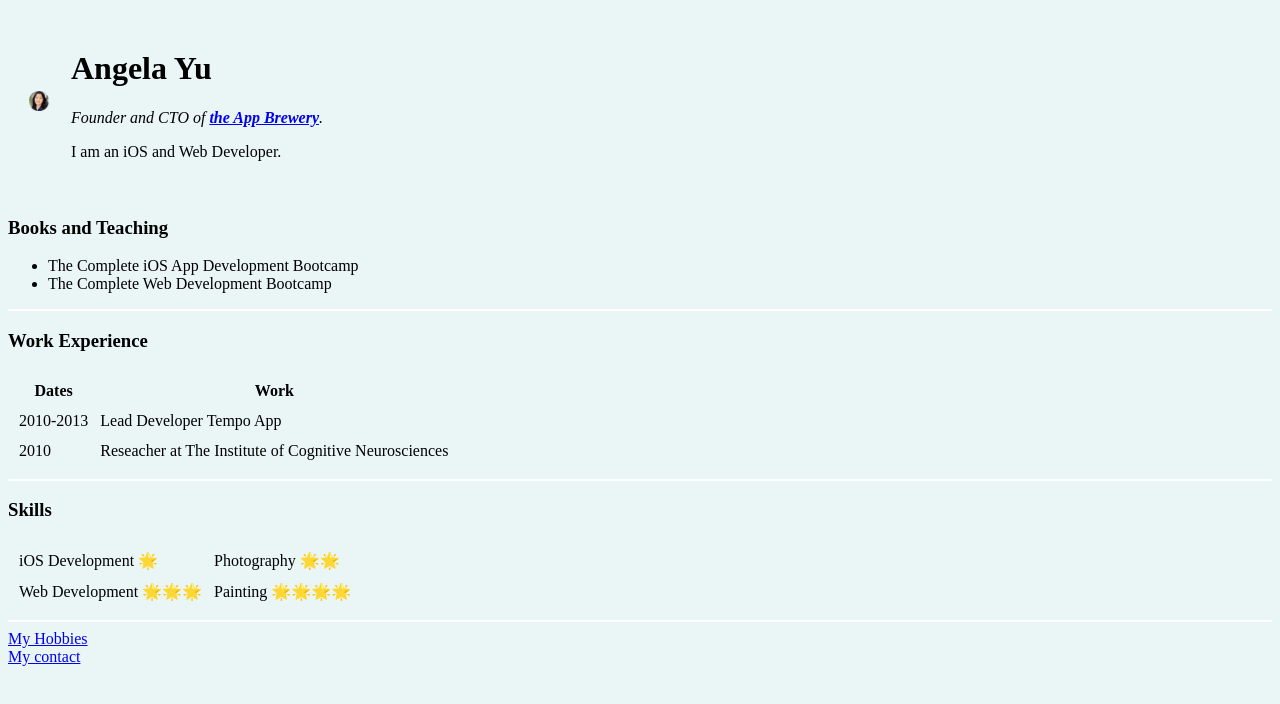
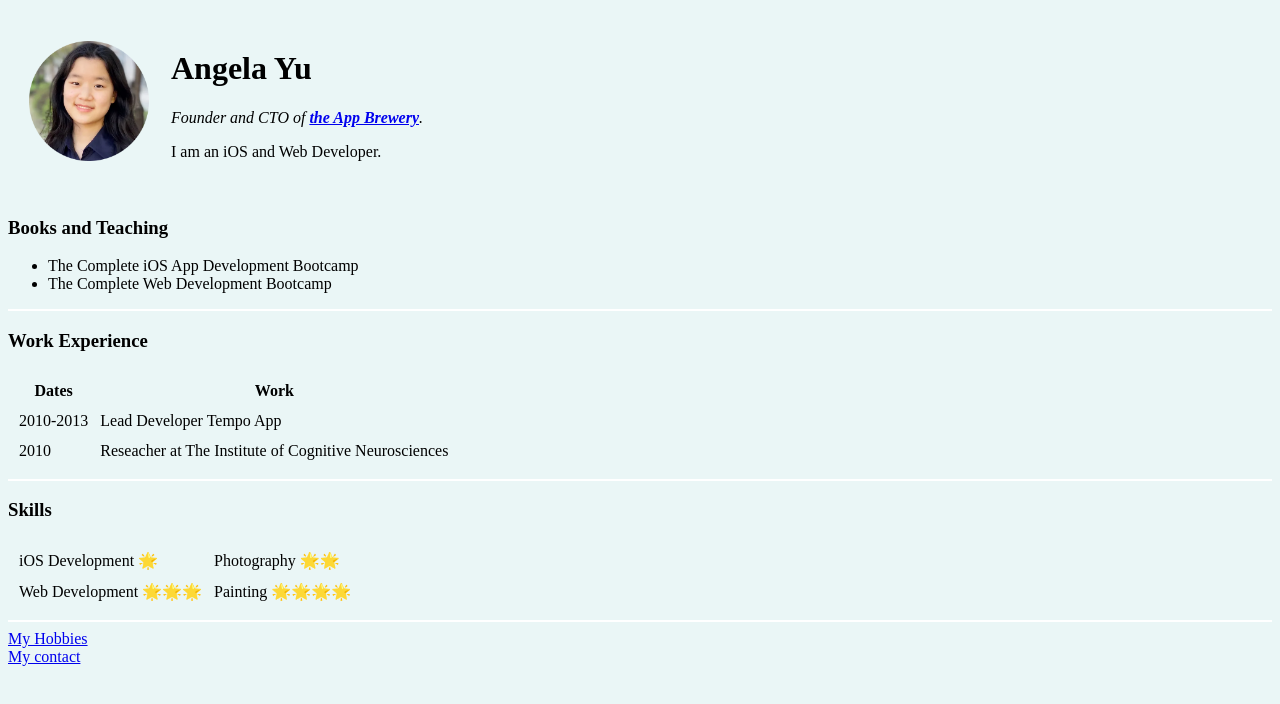
Before and after one commit to LeonidKarizno/cv, a plain HTML site: page index.html in a window 1280 px wide. Drawn offline with Linux system fonts and the light colour scheme.

Commit message:
Update index.html

```diff
--- a/index.html
+++ b/index.html
@@ -15,7 +15,7 @@
       }
 
       img {
-        height: 20px;
+        height: 120px;
       }
 
     </style>
```
